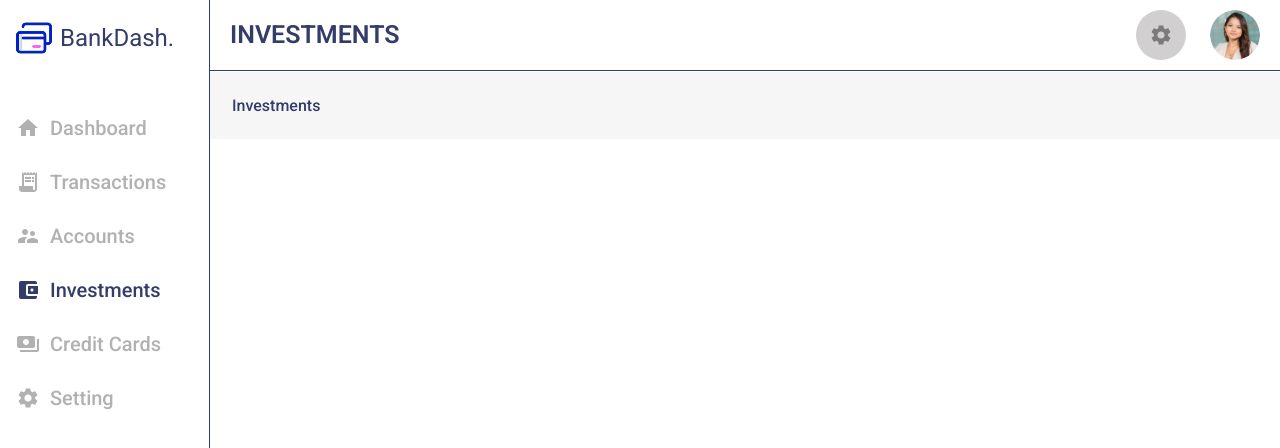
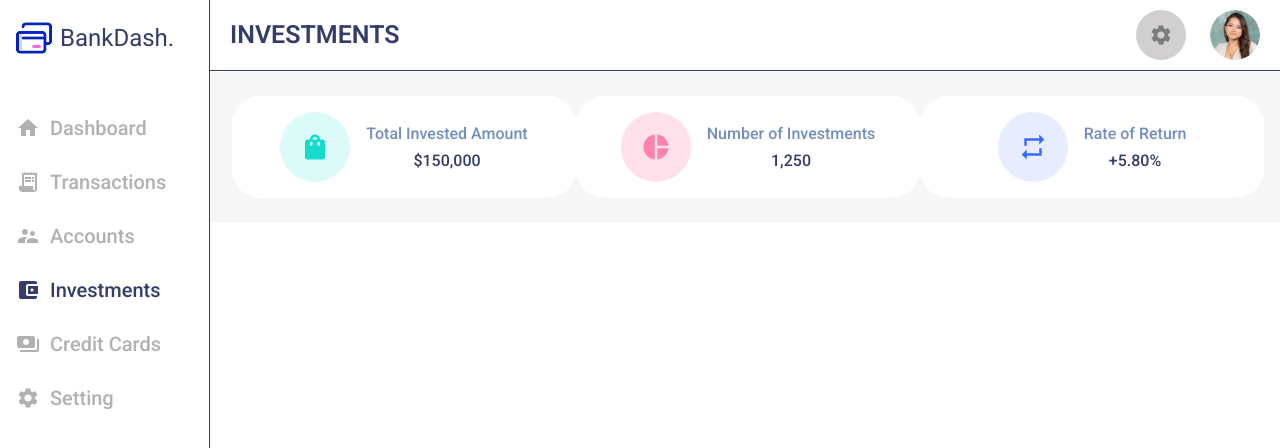
Before and after one commit to mohammadfaramarzi1/bank-dashboard-react, a React (Vite) app: page /investments in a window 1280 px wide. Shown: the top 448 px of the page. Built offline with nearby package versions, Linux system fonts and the light colour scheme.

Commit message:
feat: InvestmentBadge

```diff
--- /dev/null
+++ b/src/components/InvestmentBadge/InvestmentBadge.jsx
@@ -0,0 +1,41 @@
+import React from "react";
+import { Box, Typography } from "@mui/material";
+import ShoppingBagIcon from '@mui/icons-material/ShoppingBag';
+import PieChartIcon from '@mui/icons-material/PieChart';
+import RepeatIcon from '@mui/icons-material/Repeat';
+
+function InvestmentBadge() {
+  return (
+    <Box component="div" sx={{display: "flex", alignItems: "center", justifyContent: "space-between", textAlign: "center"}}>
+      <Box component="div" sx={{backgroundColor: "#fff", width: 350, p: 2, display: "flex", alignItems: "center", justifyContent: "center", borderRadius: 7, columnGap: 2}}>
+        <Box component="div" sx={{width: 70, height: 70, borderRadius: "100%", backgroundColor: "#DCFAF8", display: "flex", alignItems: "center", justifyContent: "center"}}>
+            <ShoppingBagIcon sx={{color: "#16DBCC", fontSize: 30}} />
+        </Box>
+        <Box component="div">
+            <Typography variant="span" component="p" mb={1} color="#718EBF">Total Invested Amount</Typography>
+            <Typography variant="span" component="p">$150,000</Typography>
+        </Box>
+      </Box>
+      <Box component="div" sx={{backgroundColor: "#fff", width: 350, p: 2, display: "flex", alignItems: "center", justifyContent: "center", borderRadius: 7, columnGap: 2}}>
+        <Box component="div" sx={{width: 70, height: 70, borderRadius: "100%", backgroundColor: "#FFE0EB", display: "flex", alignItems: "center", justifyContent: "center"}}>
+            <PieChartIcon sx={{color: "#FF82AC", fontSize: 30}} />
+        </Box>
+        <Box component="div">
+            <Typography variant="span" component="p" mb={1} color="#718EBF">Number of Investments</Typography>
+            <Typography variant="span" component="p">1,250</Typography>
+        </Box>
+      </Box>
+      <Box component="div" sx={{backgroundColor: "#fff", width: 350, p: 2, display: "flex", alignItems: "center", justifyContent: "center", borderRadius: 7, columnGap: 2}}>
+        <Box component="div" sx={{width: 70, height: 70, borderRadius: "100%", backgroundColor: "#E7EDFF", display: "flex", alignItems: "center", justifyContent: "center"}}>
+            <RepeatIcon sx={{color: "#396AFF", fontSize: 30}} />
+        </Box>
+        <Box component="div">
+            <Typography variant="span" component="p" mb={1} color="#718EBF">Rate of Return</Typography>
+            <Typography variant="span" component="p">+5.80%</Typography>
+        </Box>
+      </Box>
+    </Box>
+  );
+}
+
+export default InvestmentBadge;
--- a/src/pages/Investments/Investments.jsx
+++ b/src/pages/Investments/Investments.jsx
@@ -1,8 +1,12 @@
 import React from 'react'
+import { Box } from '@mui/material'
+import InvestmentBadge from '../../components/InvestmentBadge/InvestmentBadge'
 
 function Investments() {
   return (
-    <div>Investments</div>
+    <Box sx={{mr: 2}}>
+      <InvestmentBadge />
+    </Box>
   )
 }
 
```
